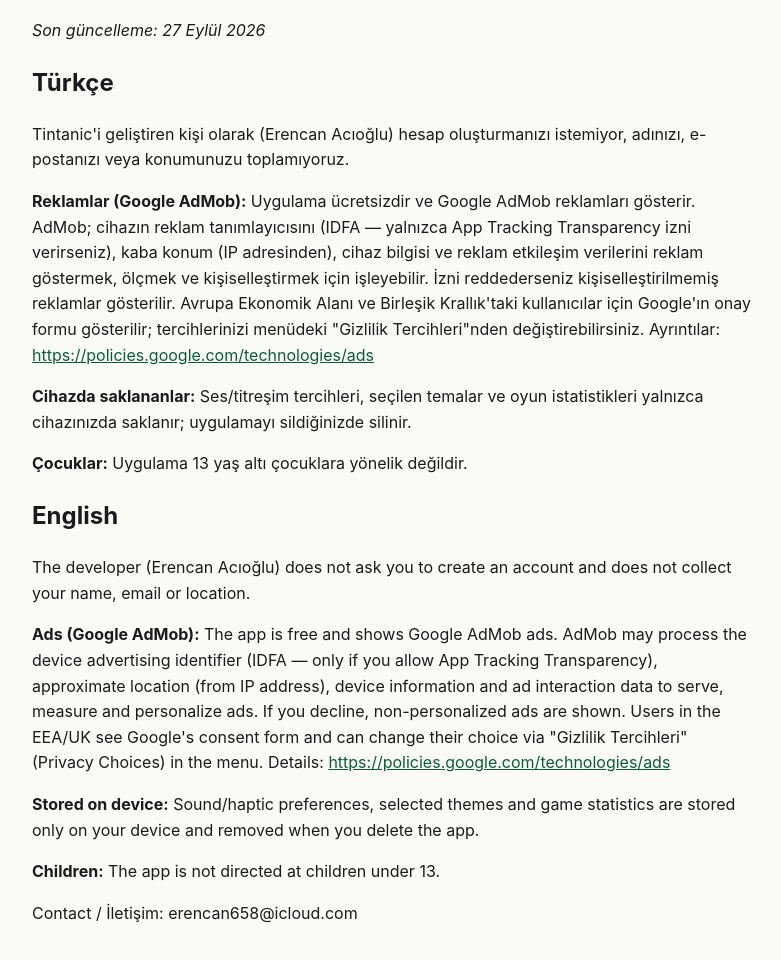
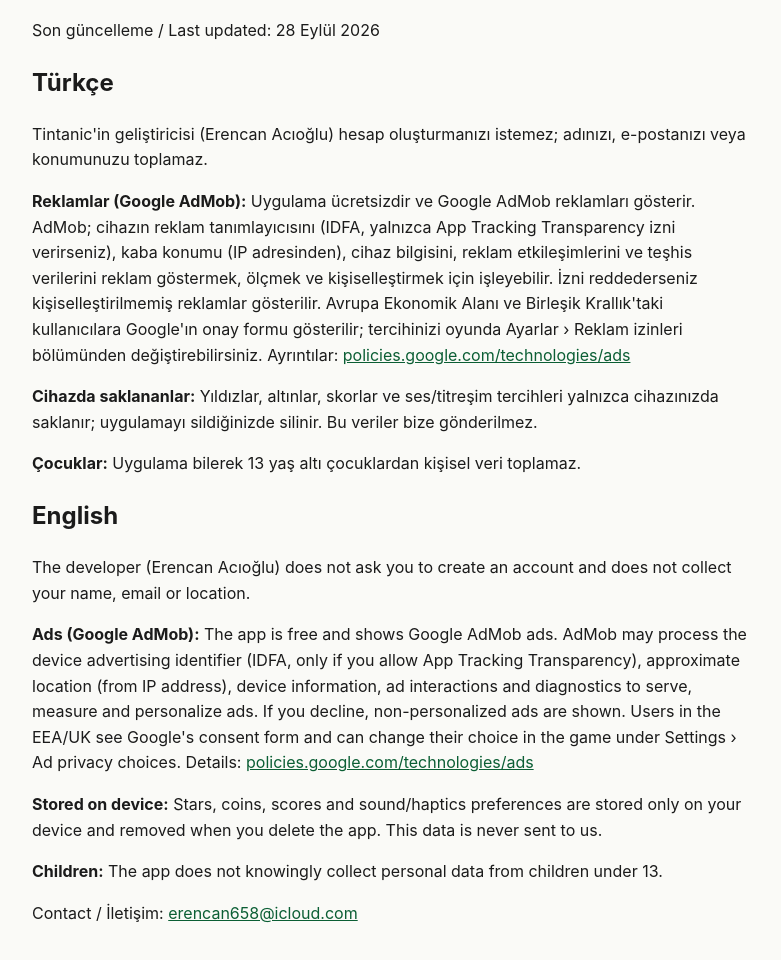
Before and after one commit to ErencanAcioglu/ErencanAcioglu.github.io, a plain HTML site: page tintanic/privacy.html in a window 1280 px wide. Shown: the part 100-1060 px from the top of the page, without its empty margins (248-1029 px from the left). Drawn offline with Linux system fonts and the light colour scheme.

Commit message:
Tintanic gizlilik politikası: oyuna özel içerik

```diff
--- a/tintanic/privacy.html
+++ b/tintanic/privacy.html
@@ -1,14 +1,16 @@
-<!doctype html><html lang='tr'><head><meta charset="utf-8"><meta name="viewport" content="width=device-width,initial-scale=1">
-<style>body{font:16px/1.6 -apple-system,system-ui,sans-serif;max-width:720px;margin:0 auto;padding:24px;color:#1b1b1b;background:#fafaf7}h1{color:#0b5e34}a{color:#0b5e34}</style><title>Tintanic – Gizlilik Politikası</title></head><body><h1>Tintanic – Gizlilik Politikası / Privacy Policy</h1>
-<p><em>Son güncelleme: 27 Eylül 2026</em></p>
+<!doctype html><html lang="tr"><head><meta charset="utf-8"><meta name="viewport" content="width=device-width,initial-scale=1"><title>Tintanic – Gizlilik Politikası / Privacy Policy</title>
+<style>body{font:16px/1.6 -apple-system,system-ui,sans-serif;max-width:720px;margin:0 auto;padding:24px;color:#1b1b1b;background:#fafaf7}h1{color:#0b5e34}a{color:#0b5e34}</style></head>
+<body><h1>Tintanic – Gizlilik Politikası / Privacy Policy</h1>
+<p>Son güncelleme / Last updated: 28 Eylül 2026</p>
 <h2>Türkçe</h2>
-<p>Tintanic&#x27;i geliştiren kişi olarak (Erencan Acıoğlu) hesap oluşturmanızı istemiyor, adınızı, e-postanızı veya konumunuzu toplamıyoruz.</p>
-<p><strong>Reklamlar (Google AdMob):</strong> Uygulama ücretsizdir ve Google AdMob reklamları gösterir. AdMob; cihazın reklam tanımlayıcısını (IDFA — yalnızca App Tracking Transparency izni verirseniz), kaba konum (IP adresinden), cihaz bilgisi ve reklam etkileşim verilerini reklam göstermek, ölçmek ve kişiselleştirmek için işleyebilir. İzni reddederseniz kişiselleştirilmemiş reklamlar gösterilir. Avrupa Ekonomik Alanı ve Birleşik Krallık&#x27;taki kullanıcılar için Google&#x27;ın onay formu gösterilir; tercihlerinizi menüdeki &quot;Gizlilik Tercihleri&quot;nden değiştirebilirsiniz. Ayrıntılar: <a href="https://policies.google.com/technologies/ads">https://policies.google.com/technologies/ads</a></p>
-<p><strong>Cihazda saklananlar:</strong> Ses/titreşim tercihleri, seçilen temalar ve oyun istatistikleri yalnızca cihazınızda saklanır; uygulamayı sildiğinizde silinir.</p>
-<p><strong>Çocuklar:</strong> Uygulama 13 yaş altı çocuklara yönelik değildir.</p>
+<p>Tintanic'in geliştiricisi (Erencan Acıoğlu) hesap oluşturmanızı istemez; adınızı, e-postanızı veya konumunuzu toplamaz.</p>
+<p><strong>Reklamlar (Google AdMob):</strong> Uygulama ücretsizdir ve Google AdMob reklamları gösterir. AdMob; cihazın reklam tanımlayıcısını (IDFA, yalnızca App Tracking Transparency izni verirseniz), kaba konumu (IP adresinden), cihaz bilgisini, reklam etkileşimlerini ve teşhis verilerini reklam göstermek, ölçmek ve kişiselleştirmek için işleyebilir. İzni reddederseniz kişiselleştirilmemiş reklamlar gösterilir. Avrupa Ekonomik Alanı ve Birleşik Krallık'taki kullanıcılara Google'ın onay formu gösterilir; tercihinizi oyunda Ayarlar › Reklam izinleri bölümünden değiştirebilirsiniz. Ayrıntılar: <a href="https://policies.google.com/technologies/ads">policies.google.com/technologies/ads</a></p>
+<p><strong>Cihazda saklananlar:</strong> Yıldızlar, altınlar, skorlar ve ses/titreşim tercihleri yalnızca cihazınızda saklanır; uygulamayı sildiğinizde silinir. Bu veriler bize gönderilmez.</p>
+<p><strong>Çocuklar:</strong> Uygulama bilerek 13 yaş altı çocuklardan kişisel veri toplamaz.</p>
 <h2>English</h2>
 <p>The developer (Erencan Acıoğlu) does not ask you to create an account and does not collect your name, email or location.</p>
-<p><strong>Ads (Google AdMob):</strong> The app is free and shows Google AdMob ads. AdMob may process the device advertising identifier (IDFA — only if you allow App Tracking Transparency), approximate location (from IP address), device information and ad interaction data to serve, measure and personalize ads. If you decline, non-personalized ads are shown. Users in the EEA/UK see Google&#x27;s consent form and can change their choice via &quot;Gizlilik Tercihleri&quot; (Privacy Choices) in the menu. Details: <a href="https://policies.google.com/technologies/ads">https://policies.google.com/technologies/ads</a></p>
-<p><strong>Stored on device:</strong> Sound/haptic preferences, selected themes and game statistics are stored only on your device and removed when you delete the app.</p>
-<p><strong>Children:</strong> The app is not directed at children under 13.</p>
-<p>Contact / İletişim: erencan658@icloud.com</p></body></html>
+<p><strong>Ads (Google AdMob):</strong> The app is free and shows Google AdMob ads. AdMob may process the device advertising identifier (IDFA, only if you allow App Tracking Transparency), approximate location (from IP address), device information, ad interactions and diagnostics to serve, measure and personalize ads. If you decline, non-personalized ads are shown. Users in the EEA/UK see Google's consent form and can change their choice in the game under Settings › Ad privacy choices. Details: <a href="https://policies.google.com/technologies/ads">policies.google.com/technologies/ads</a></p>
+<p><strong>Stored on device:</strong> Stars, coins, scores and sound/haptics preferences are stored only on your device and removed when you delete the app. This data is never sent to us.</p>
+<p><strong>Children:</strong> The app does not knowingly collect personal data from children under 13.</p>
+<p>Contact / İletişim: <a href="mailto:erencan658@icloud.com">erencan658@icloud.com</a></p>
+</body></html>
```
